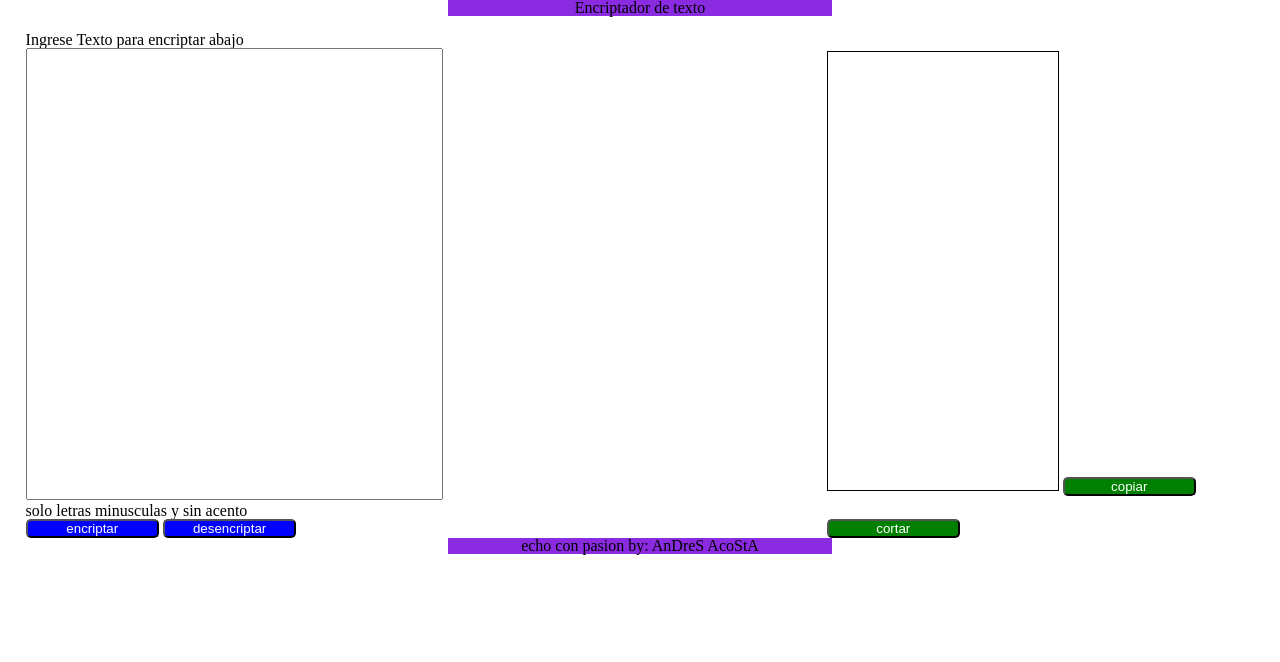
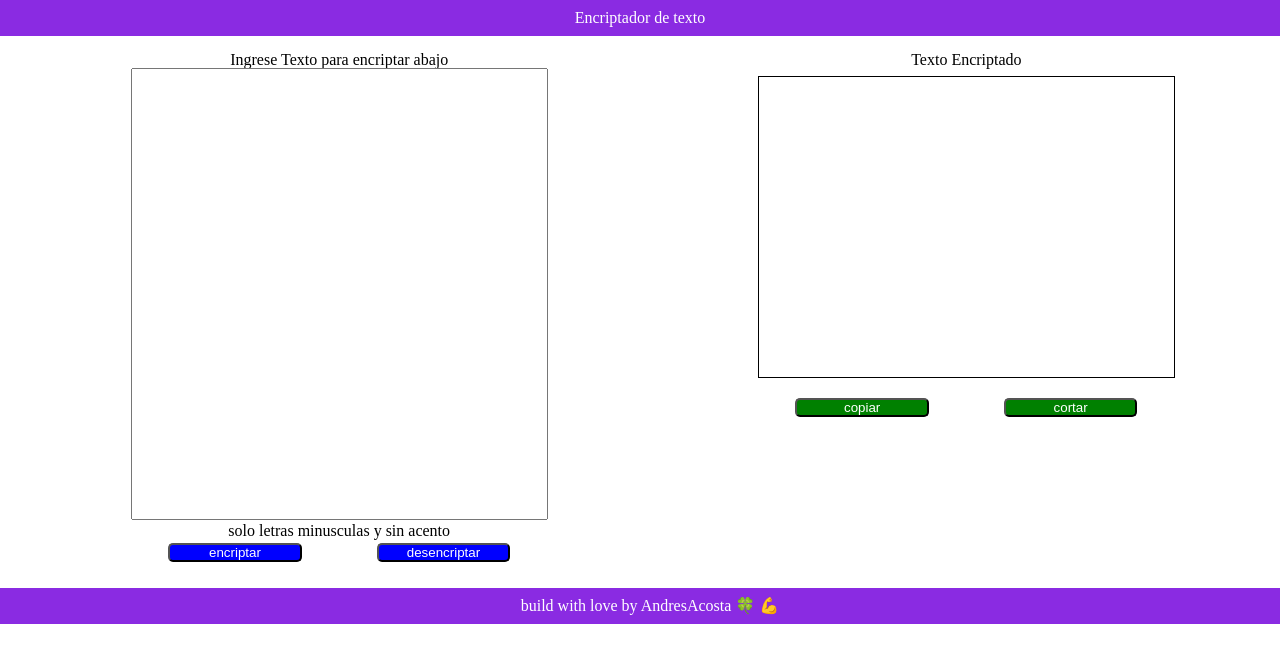
Before and after one commit to andyquemero/encriptador.github.io, a plain HTML site: page index.html in a window 1280 px wide. Drawn offline with Linux system fonts and the light colour scheme.

Commit message:
agregando funcionalidades mejorando el css e implementando cancado

```diff
--- a/botonesEncriptarDesencriptar.js
+++ b/botonesEncriptarDesencriptar.js
@@ -1,16 +1,21 @@
 const tIngresado = document.querySelector(".inputTexto");
 const tResultado = document.querySelector(".resulTexto");
-
+document.getElementById('cA').style.display= "none";
+document.getElementById('cC').style.display= "none";
 
 
 function btonEncriptar(){
 	const textoEncriptado = encriptar(tIngresado.value);
 	tResultado.innerText = textoEncriptado;
+	document.getElementById('cC').style.display= "block";
+	document.getElementById('cA').style.display= "none";
 }
 
 function btonDesencriptar(){
 	const textoDesencriptar = desencriptar(tIngresado.value);
 	tResultado.innerText = textoDesencriptar;
+	document.getElementById('cA').style.display= "block";
+	document.getElementById('cC').style.display= "none";
 }
 
 function encriptar(texto){
--- a/index.html
+++ b/index.html
@@ -16,29 +16,40 @@
 	</header>
 	<main>
 		<section id="textoIngresado">
+			<div class="txtIngre">
 				<h2>Ingrese Texto para encriptar abajo</h2>
 				<textarea focus type="text" class="inputTexto" cols="50" rows="30">
 				</textarea>
 				<h6>solo letras minusculas y sin acento</h6>
+			</div>
 
-			<div>
+			<div class="botonesTxt">
 				<button type="button" onclick="btonEncriptar()">encriptar</button>
 				<button type="button" onclick="btonDesencriptar()">desencriptar</button>
 			</div>
 
 		</section>
 		<section id="textoResultado">
-			<textarea type="text" id="resultado" class="resulTexto">
+			<div class="resultado">
+				<div class="tituloCajaEncrip">
+					<p id="tituTE">Texto Encriptado</p>
+					<img  id="cC" src="https://cdn-icons-png.flaticon.com/512/3064/3064155.png">
+					<img  id="cA" src="https://cdn-icons-png.flaticon.com/512/193/193220.png">
+				</div>
+				<textarea type="text" id="resultado" class="resulTexto" cols="50" rows="20">
+				</textarea>
+			</div>
+			<div class="botonesEncrip">
 
-			</textarea>
 				<button class="btonCo" type="button" onclick="copiar('resultado')">copiar</button>
 				<button class="btonCo" type="button" onclick="cortar('resultado')">cortar</button>
+			</div>
 		</section>
 
 	</main>
 
 	<footer>
-		echo con pasion by: AnDreS AcoStA
+		<p>build with love by AndresAcosta 🍀  💪</p>
 	</footer>
 	<script src="botonesEncriptarDesencriptar.js"></script>
 	<script type="text/javascript" src="botonCopiarCortar.js"></script>
--- a/style.css
+++ b/style.css
@@ -5,10 +5,9 @@
 
 header{
 	background: blueviolet;
-	padding: auto;
 	text-align: center;
-	margin: auto;
-	width: 30%;
+	padding: 10px;
+	color: white;
 }
 
 body{
@@ -20,6 +19,7 @@ body{
 main{
 	display: flex;
 	flex-direction: row;
+	justify-content: space-around;
 
 }
 
@@ -32,16 +32,38 @@ textarea{
 	margin-left: 2%;
 }
 
+#textoIngresado .txtIngre{
+	text-align: center;
+
+}
+
+#textoIngresado .botonesTxt{
+	display: flex;
+	justify-content: space-around;
+}
+
 #textoResultado{
 	position: relative;
-	margin-top: 2.2em;
-	margin-left: 30%;
+	margin-top: 1em;
+}
+
+#textoResultado .resultado{
+	text-align: center;
+}
+
+.resultado .tituloCajaEncrip{
+	display: flex;
+	justify-content: space-around;
+	margin-bottom: 2%;
+
+}
+
+.resultado .tituloCajaEncrip img{
+	width: 20px;
+	height: 20px;
 }
 
 .resulTexto{
-
-	width: 230px;
-	height: 90%;
 	border: 1px solid black;
 }
 
@@ -50,19 +72,37 @@ button{
 	border-radius: 5px;
 	color: white;
 	width: 10em;
+	margin-top: 1%;
 }
 
-.btonCo{
+.botonesEncrip{
+	display: flex;
+	justify-content: space-around;
+}
+
+.botonesEncrip .btonCo{
+	justify-content: space-around;
 	background: green;
-	margin-top: 5%;
+	margin-top: 4%;
 	width: 10em;
 }
-
 
 
 footer{
 	background: blueviolet;
 	text-align: center;
 	margin: auto;
-	width: 30%;
+	margin-top: 2%;
+	color: white;
+	width: 100%;
+	padding: 10px;
 }
+
+.visible{
+	display: block;
+}
+
+button:hover{
+	color: gold;
+	font-size: 14px;
+}
```
Lines whose indentation alone changed are shown as unchanged.
